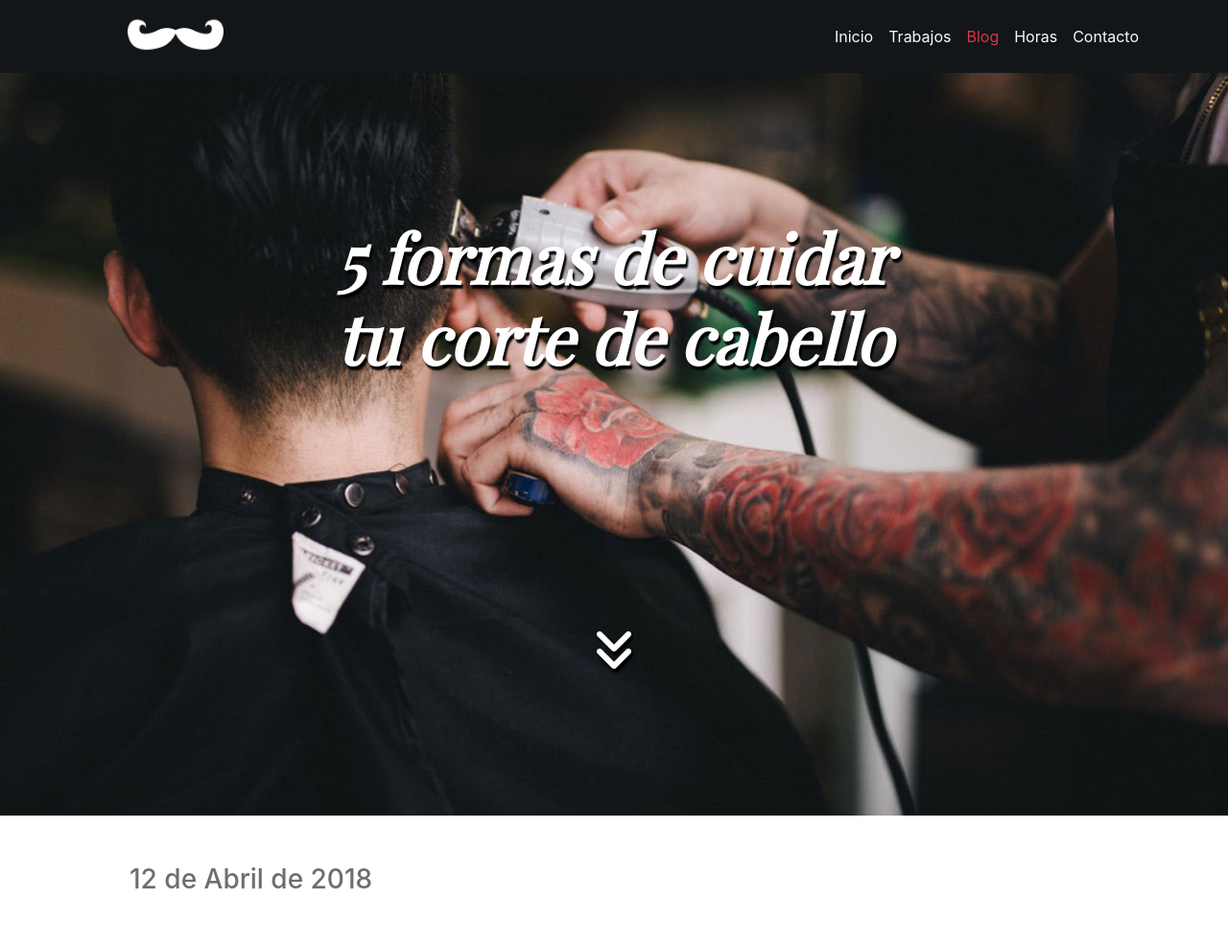
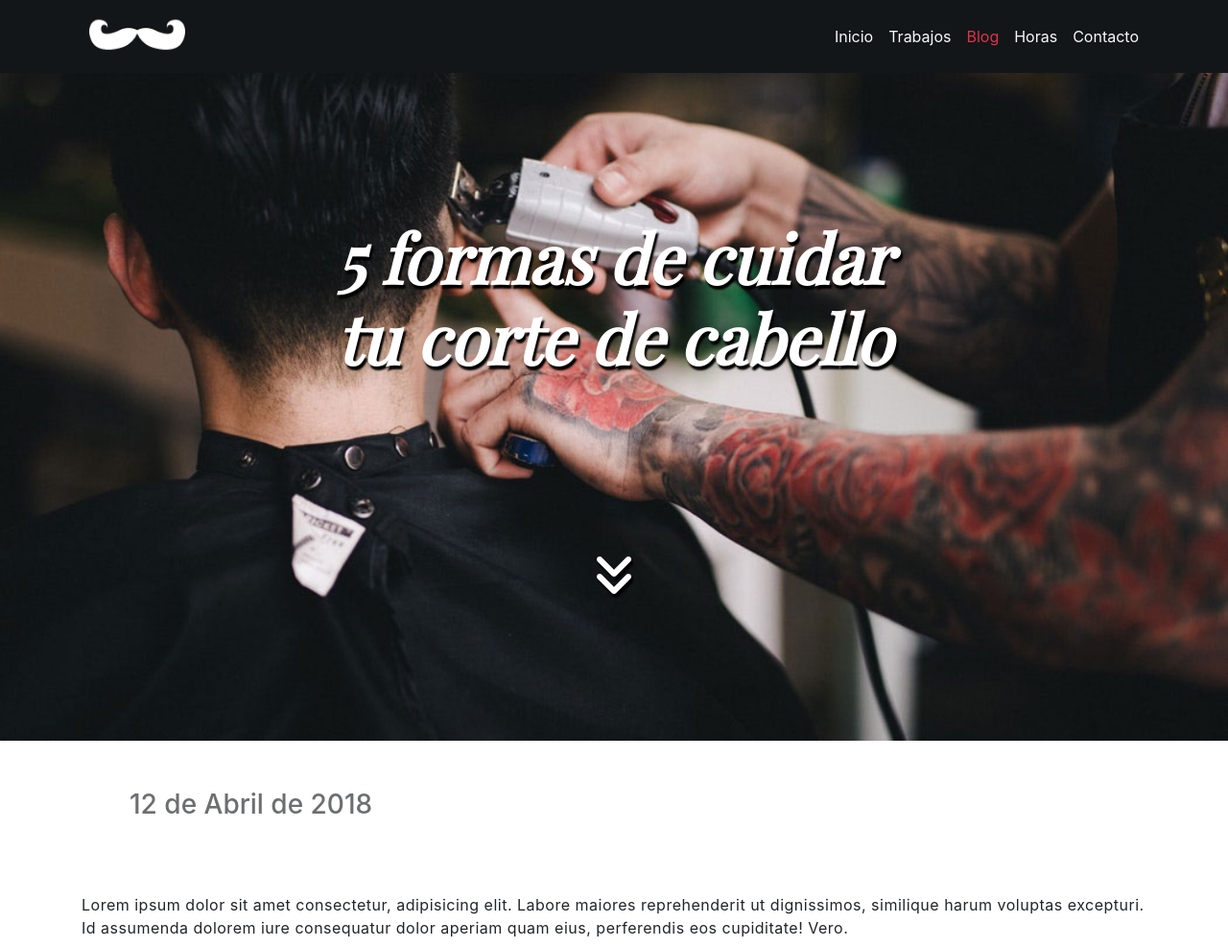
Before and after one commit to sebafariass/Barberie, a plain HTML site: page index.html in a window 1280 px wide. Shown: the top 987 px of the page at 96% size. Drawn offline with nearby package versions, Linux system fonts and the light colour scheme; a web font is replaced by a local one.

Commit message:
all complet

```diff
--- a/assets/sass/layout/comentarios.scss
+++ b/assets/sass/layout/comentarios.scss
@@ -34,12 +34,11 @@
 
 /* media queries */
 
-@media(min-width:320px) {
+@media(max-width:490px) {
     .comments__img {
-
-        width: 70px;
+        width: 200px;
         height: 200px;
-        border-radius: 150px;
+        border-radius: 100px;
 
 
 
--- a/assets/sass/layout/heroSec.scss
+++ b/assets/sass/layout/heroSec.scss
@@ -12,12 +12,12 @@
 
   }
 // asignando color a icono
- .icono {
+
+  // margen improvisado de icono font awesome
+
+
+.logoSec {
+  margin-top: 180px;
   color: $white;
   text-align: center;
-
-  }
-  // margen improvisado de icono font awesome
-  i {
-    margin-top: 250px;
-  }
+}
--- a/index.html
+++ b/index.html
@@ -21,7 +21,7 @@
     <nav class="navbar navbar-expand-md container-fluid navbar-dark" id="navBar">
         <div class="container" >
 
-       <a class="navbar-brand" href="#"><img class="logo ml-5" src="assets/img/logo.png" alt="Logo Barber"></a>
+       <a class="navbar-brand" href="#"><img class="logo ml-2" src="assets/img/logo.png" alt="Logo Barber"></a>
                   <!--menu toggler -->
                   <button type="button" class="navbar-toggler" data-toggle="collapse"  data-target="#navbarNavAltMarkup"
                   aria-controls="firstNavbar" aria-expanded="false" aria-label="Toggle navigation">
@@ -48,9 +48,11 @@
         5 formas de cuidar <br>
       tu corte de cabello
       </h1>
+    </div>
+    <div class="logoSec">
       <i class="fas fa-angle-double-down fa-3x iconos"></i>
+    </div>
 
-       </div>
 
 
 
```
Also changed, not shown: assets/css/main.css, 1 other file.
